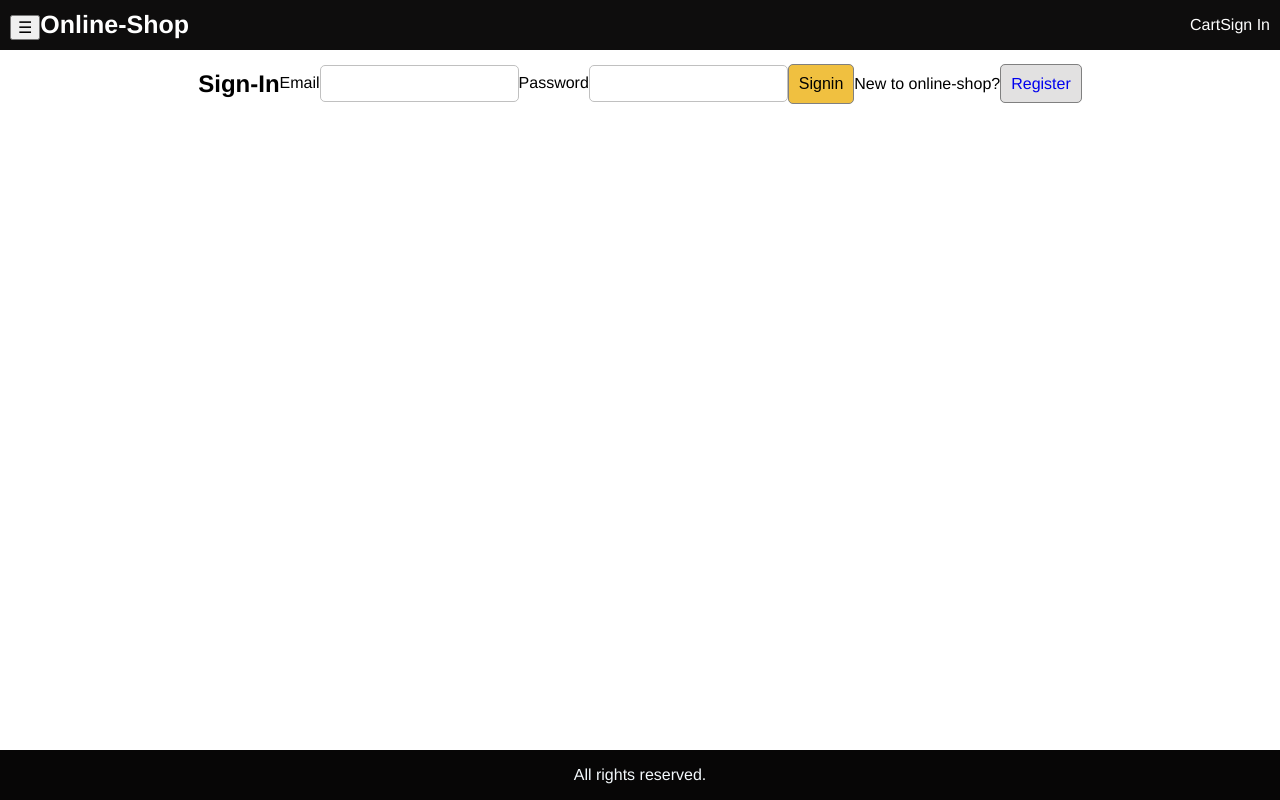
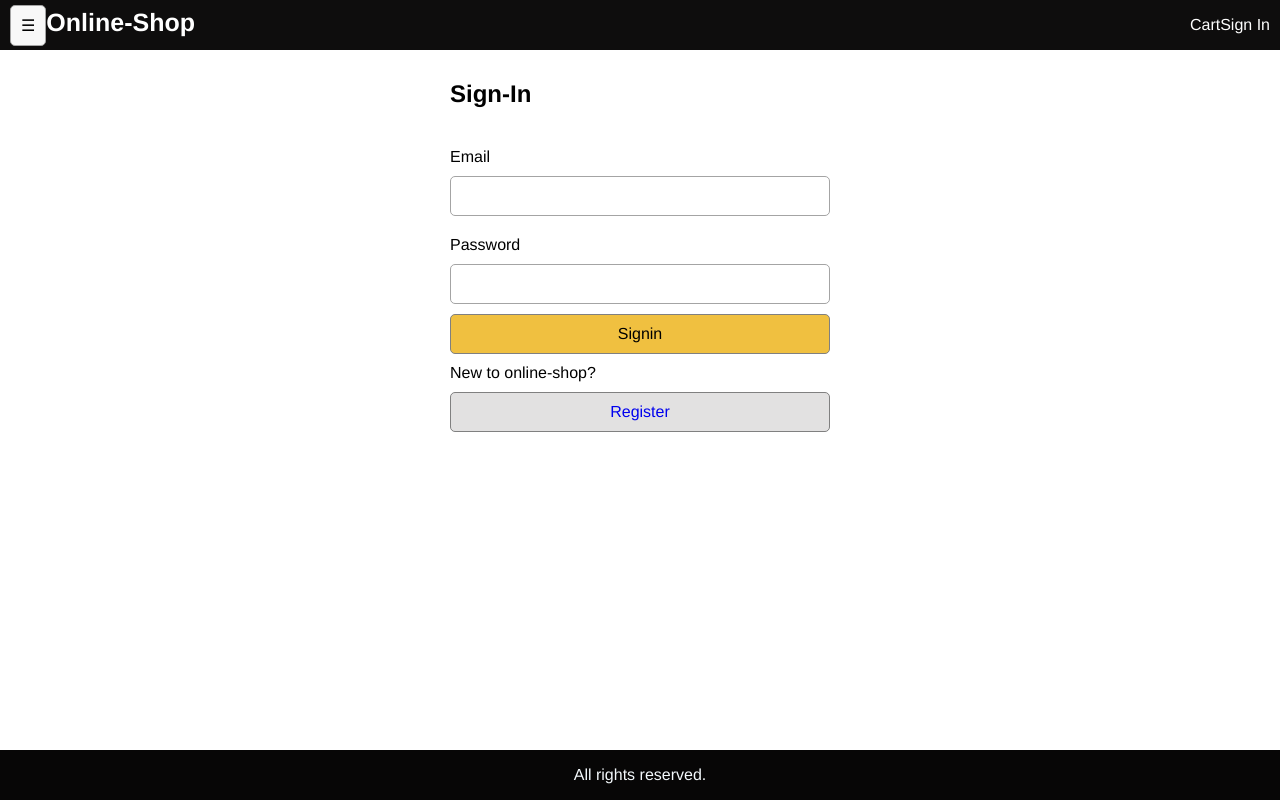
Before and after one commit to sjkadali/OnlineShop, a React (Create React App) app in the folder frontend/: page /signin in a window 1280 px wide. Built offline with nearby package versions, Linux system fonts and the light colour scheme.

Commit message:
changes to index.css

```diff
--- a/frontend/src/index.css
+++ b/frontend/src/index.css
@@ -7,11 +7,36 @@
   height: 100vh;
   margin: 0;
 }
-button{
+input,
+select,
+textarea,
+button {
+  padding: 1rem;
+  border-radius: 0.5rem;
+  border: 0.1rem #a4a4a4 solid;
   font-size: 1.6rem;
+  font-family: Helvetica, Arial, sans-serif;
+  -webkit-font-smoothing: antialiased;
+  -moz-osx-font-smoothing: grayscale;
 }
-.full-width{
+button {
+  background-color: #f8f8f8;
+  cursor: pointer;
+}
+input:hover,
+select:hover,
+textarea:hover,
+button:hover {
+  border: 0.1rem #404040 solid;
+}
+button.primary {
+  background-color: #f0c040;
+}
+button.block {
   width: 100%;
+}
+button.small {
+  font-size: 1.2rem;
 }
 #root{
   height: 100%;
@@ -286,34 +311,19 @@
   text-align: right;
 }
 
-/* forms */
-.form{
-  display: flex;
-  justify-content: center;
-  align-items: center;
-  height: 100%;
+/* Form */
+.form {
+  max-width: 40rem;
+  margin: 0 auto;
 }
-.form-container{
+.form > div {
   display: flex;
   flex-direction: column;
-  width: 32rem;
-  padding: 2rem;
-  border: .1rem #c0c0c0 solid;
-  border-radius: .5rem;
-  list-style-type: none;
+  margin: 1rem;
 }
-.form-container li{
-  display: flex;
-  flex-direction: column;
-  margin-bottom: 1rem;
-  margin-top: 1rem;
+.form label {
+  margin: 1rem 0;
 }
-input{
-  padding: 1rem;
-  border: .1rem #c0c0c0 solid;
-  border-radius: .5rem;
-}
-
 /* Dropdown */
 .dropdown{
   display: inline-block;
```
Also changed, not shown: 1 other file (tests, documents, lock files or other folders).
